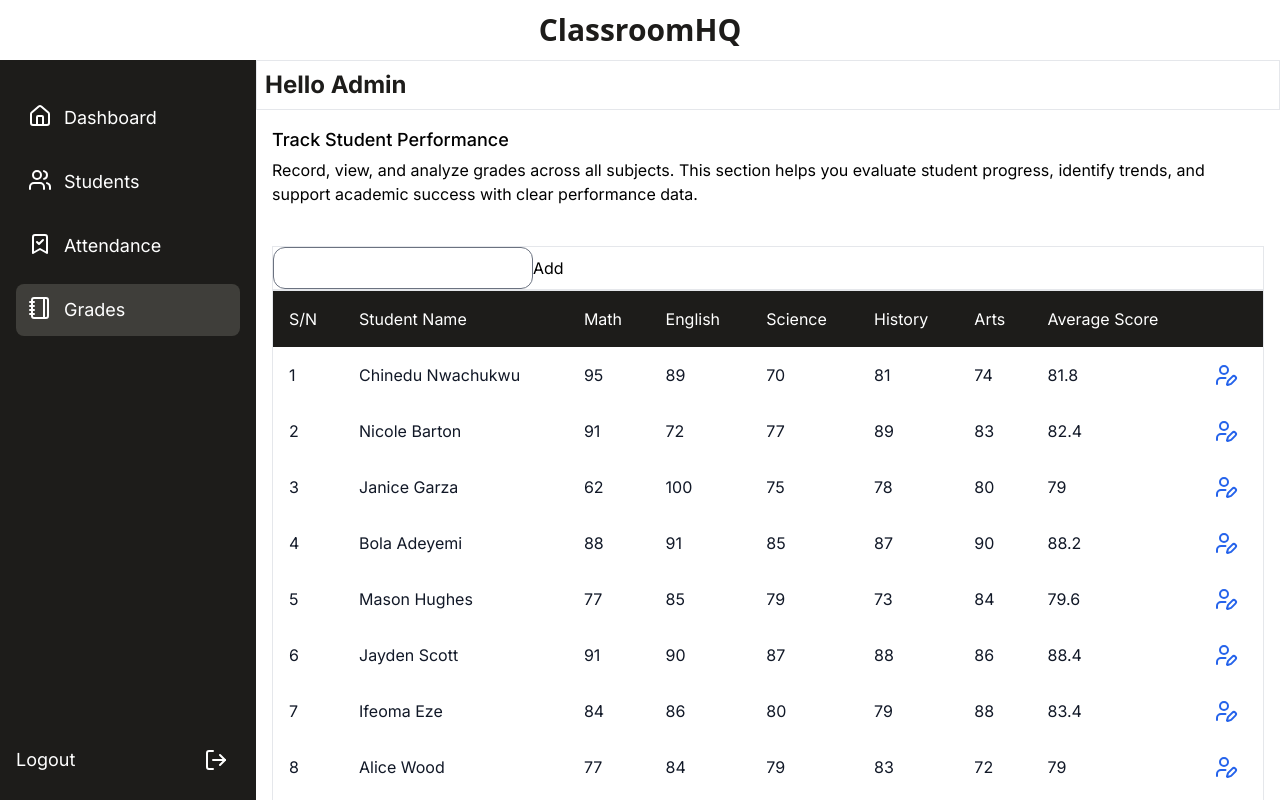
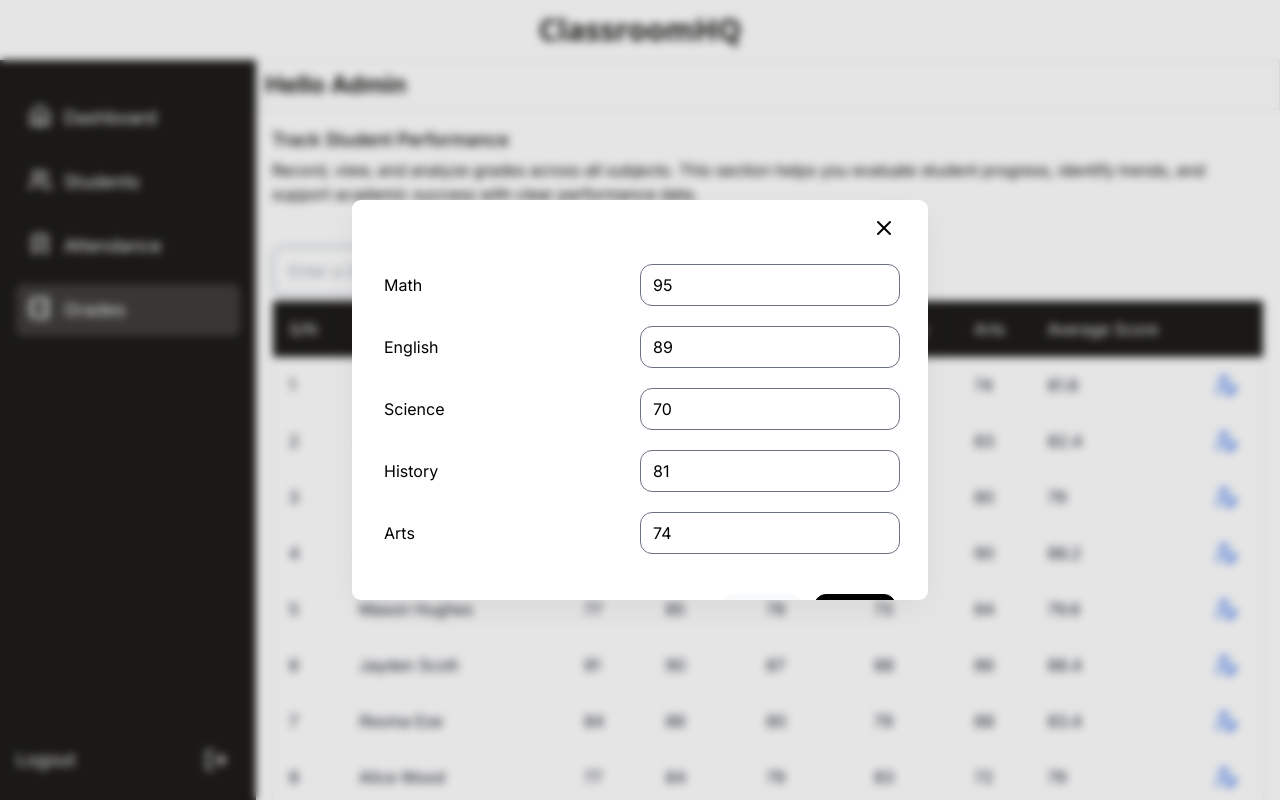
Before and after one commit to bMeen/classroomhq, a React (Vite) app: page /grades in a window 1280 px wide. Both pictures are taken after a click on the icon 1225 px from the left and 375 px from the top of the page. Built offline with nearby package versions, Linux system fonts and the light colour scheme; a web font is replaced by a local one.

Commit message:
major feat

```diff
--- a/src/components/Button.tsx
+++ b/src/components/Button.tsx
@@ -1,4 +1,4 @@
-type ButtonType = "default" | "success" | "danger" | "outline";
+type ButtonType = "default" | "success" | "danger" | "outline" | "action";
 
 type ButtonProps = {
   type?: ButtonType;
@@ -7,19 +7,22 @@ type ButtonProps = {
   onClick?: () => void;
 };
 
-const base = "flex rounded-xl py-2 px-4 text-sm font-medium items-center gap-2";
+const base = "flex py-2 px-4 text-sm font-medium items-center gap-2";
 
 const styles = {
   default:
     base +
-    " bg-black text-white border-[1px] border-black hover:bg-slate-50 hover:text-black",
+    " bg-black rounded-xl text-white border-[1px] border-black hover:bg-slate-50 hover:text-black",
   success:
     base +
-    " bg-green-500 text-white :border-[1px] :border-green-500 hover:bg-slate-50 hover:text-green-500",
+    " bg-green-500 rounded-xl text-white :border-[1px] :border-green-500 hover:bg-slate-50 hover:text-green-500",
   danger:
     base +
-    " bg-red-500 text-white border-[1px] border-red-500 hover:bg-slate-50 hover:text-red-500",
-  outline: base + " border-[1px] text-slate-500 border-slate-50  bg-slate-50",
+    " bg-red-500 rounded-xl text-white border-[1px] border-red-500 hover:bg-slate-50 hover:text-red-500",
+  outline:
+    base +
+    " border-[1px] text-slate-500 border-slate-50 rounded-xl bg-slate-50",
+  action: base + "  rounded border-none px-2 py-1 text-sm text-white",
 };
 
 function Button({
--- a/src/context/StudentContext.tsx
+++ b/src/context/StudentContext.tsx
@@ -3,6 +3,7 @@ import {
   Actions,
   Attendance,
   Grade,
+  GradeScores,
   StudentsContextType,
   StudentsState,
 } from "../types";
@@ -31,6 +32,33 @@ const studentsReducer = (
           (student) => student.id !== action.payload.id,
         ),
       };
+
+    case "update-student":
+      return {
+        ...state,
+        mockStudents: state.mockStudents.map((student) =>
+          student.id === action.payload.id
+            ? { ...student, ...action.payload.updates }
+            : student,
+        ),
+      };
+
+    case "update-grade":
+      return {
+        ...state,
+        mockStudents: state.mockStudents.map((student) =>
+          student.id === action.payload.id
+            ? {
+                ...student,
+                grades: {
+                  ...student.grades,
+                  ...action.payload.updates,
+                } as GradeScores,
+              }
+            : student,
+        ),
+      };
+
     case "change-status":
       return {
         ...state,
--- a/src/features/attendance/Actions.tsx
+++ b/src/features/attendance/Actions.tsx
@@ -1,6 +1,6 @@
+import Button from "../../components/Button";
 import { useStudentsContext } from "../../context/StudentContext";
 import { Status } from "../../types";
-import Button from "./Button";
 
 type ActionType = {
   type: Status;
@@ -30,6 +30,7 @@ function Actions({ id }: { id: string }) {
       {ActionTypes.map((action) => {
         return (
           <Button
+            type="action"
             key={action.type}
             className={`capitalize ${action.class}`}
             onClick={() =>
--- a/src/features/grades/AddNewGrade.tsx
+++ b/src/features/grades/AddNewGrade.tsx
@@ -1,20 +1,34 @@
+import { useState } from "react";
+import Button from "../../components/Button";
 import { useStudentsContext } from "../../context/StudentContext";
 
-function AddNewGrade() {
+function AddNewSubject() {
+  const [subject, setSubject] = useState("");
   const { dispatch } = useStudentsContext();
 
+  const handleAddSubject = () => {
+    dispatch({ type: "new-subject", payload: { subject } });
+    setSubject("");
+  };
+
   return (
-    <div className="border">
-      <input />
-      <button
-        onClick={() =>
-          dispatch({ type: "new-subject", payload: { subject: "Biology" } })
-        }
+    <div className="relative mb-1 w-full max-w-80">
+      <input
+        type="text"
+        name="Subject"
+        value={subject}
+        placeholder="Enter a Subject"
+        className="w-full rounded-xl border border-slate-500 py-3 pl-4 pr-12"
+        onChange={(e) => setSubject(e.target.value)}
+      />
+      <Button
+        className="absolute right-2 top-1/2 -translate-y-1/2 font-normal"
+        onClick={handleAddSubject}
       >
         Add
-      </button>
+      </Button>
     </div>
   );
 }
 
-export default AddNewGrade;
+export default AddNewSubject;
--- /dev/null
+++ b/src/features/grades/EditGrade.tsx
@@ -0,0 +1,90 @@
+import { useForm } from "react-hook-form";
+import Button from "../../components/Button";
+import { useStudentsContext } from "../../context/StudentContext";
+import { DynamicSubject, GradeScores } from "../../types";
+import FormInput from "../../ui/FormInput";
+import FormRow from "../../ui/FormRow";
+import * as yup from "yup";
+import { yupResolver } from "@hookform/resolvers/yup";
+
+function EditGrade({
+  id,
+  onCloseModal,
+}: {
+  id: string;
+  onCloseModal?: () => void;
+}) {
+  const {
+    state: { mockStudents },
+    dispatch,
+  } = useStudentsContext();
+
+  const grades =
+    mockStudents.find((student) => student.id === id)?.grades ?? {};
+
+  const schema = yup.object().shape(
+    Object.keys(grades).reduce(
+      (acc, subject) => {
+        acc[subject] = yup
+          .number()
+          .typeError("Must be a valid number")
+          .required()
+          .min(0, "Score can't be less than 0")
+          .max(100, "Score can't be higher than 100");
+        return acc;
+      },
+      {} as Record<DynamicSubject, yup.NumberSchema>,
+    ),
+  ) as yup.ObjectSchema<GradeScores>;
+
+  const { register, handleSubmit, formState, getValues } = useForm<GradeScores>(
+    {
+      resolver: yupResolver(schema),
+      defaultValues: grades,
+    },
+  );
+
+  const { errors, dirtyFields } = formState;
+
+  function onSubmit() {
+    const values = getValues();
+    const updates = Object.keys(dirtyFields).reduce((acc, key) => {
+      const typedKey = key as keyof GradeScores;
+      acc[typedKey] = values[typedKey];
+      return acc;
+    }, {} as Partial<GradeScores>);
+    dispatch({ type: "update-grade", payload: { id, updates } });
+  }
+
+  return (
+    <form className="mt-4" onSubmit={handleSubmit(onSubmit)}>
+      <div className="w-full max-w-lg space-y-5">
+        {Object.entries(grades as GradeScores).map(([subject]) => (
+          <FormRow key={subject}>
+            <FormInput
+              id={subject}
+              label={subject}
+              error={errors[subject]?.message}
+            >
+              <input
+                type="text"
+                id={subject}
+                {...register(`${subject}`, {
+                  setValueAs: (value) => (value ? Number(value) : value),
+                })}
+              />
+            </FormInput>
+          </FormRow>
+        ))}
+      </div>
+      <div className="mt-5 flex justify-end gap-3 lg:mt-10">
+        <Button type="outline" onClick={() => onCloseModal?.()}>
+          Cancel
+        </Button>
+        <Button>Update</Button>
+      </div>
+    </form>
+  );
+}
+
+export default EditGrade;
--- a/src/features/grades/columns.tsx
+++ b/src/features/grades/columns.tsx
@@ -1,6 +1,8 @@
 import { ColumnDef } from "@tanstack/react-table";
 import { DynamicSubject, Grade } from "../../types";
 import { UserPen } from "lucide-react";
+import Modal from "../../components/Modal";
+import EditGrade from "./EditGrade";
 
 export function useCustomColumns(
   subjects: DynamicSubject[],
@@ -15,10 +17,9 @@ export function useCustomColumns(
       header: "Student Name",
     },
     ...subjects.map((subject) => ({
-      header: subject,
+      header: () => <span className="capitalize">{subject}</span>,
       id: subject,
       accessorFn: (row: Grade) => row.grades[subject],
-      //cell: ({ getValue }) => <span>{getValue()}</span>,
     })),
     {
       accessorKey: "average_score",
@@ -26,9 +27,16 @@ export function useCustomColumns(
     },
     {
       id: "actions",
-      cell: () => (
+      cell: ({ row }) => (
         <div>
-          <UserPen className="text-blue-600" />
+          <Modal>
+            <Modal.Open opens="edit-grade">
+              <UserPen className="text-blue-600" />
+            </Modal.Open>
+            <Modal.Window name="edit-grade">
+              <EditGrade id={row.original.id} />
+            </Modal.Window>
+          </Modal>
         </div>
       ),
     },
--- a/src/features/student/Details.tsx
+++ b/src/features/student/Details.tsx
@@ -58,9 +58,11 @@ function Details() {
             <input
               type="text"
               id="gender"
-              {...register("gender")}
+              {...register("gender", {
+                setValueAs: (value) => (value ? value.toLowerCase() : value),
+              })}
               disabled
-              className="cursor-not-allowed"
+              className="cursor-not-allowed capitalize"
             />
           </FormInput>
         </FormRow>
--- a/src/features/students/StudentForm.tsx
+++ b/src/features/students/StudentForm.tsx
@@ -1,26 +1,58 @@
 import { useForm } from "react-hook-form";
-import { FormValues, GradeScores, schema, Status } from "../../types";
+import { FormValues, Gender, GradeScores, schema, Status } from "../../types";
 import FormInput from "../../ui/FormInput";
 import FormRow from "../../ui/FormRow";
 import Button from "../../components/Button";
 import { yupResolver } from "@hookform/resolvers/yup";
 import { useStudentsContext } from "../../context/StudentContext";
 import { generateStudentId } from "../../lib/utils";
+import { useNavigate } from "react-router-dom";
 
 function StudentForm({
+  id,
   onCloseModal,
 }: {
   id?: string;
   onCloseModal?: () => void;
 }) {
+  const navigate = useNavigate();
   const { state, dispatch } = useStudentsContext();
-  const { register, handleSubmit, reset, formState } = useForm<FormValues>({
+
+  const isEditSession = Boolean(id);
+
+  const currentStudent = state.mockStudents.find(
+    (student) => student.id === id,
+  );
+
+  const editValues = {
+    fullName: currentStudent?.fullName,
+    dateOfBirth: currentStudent?.dateOfBirth,
+    gender: currentStudent?.gender as Gender,
+    address: currentStudent?.address,
+    guardianName: currentStudent?.guardianName,
+    guardianEmail: currentStudent?.guardianEmail,
+    guardianPhone: currentStudent?.guardianPhone,
+  };
+
+  const { register, handleSubmit, reset, formState, getValues } =
+    useForm<FormValues>({
       resolver: yupResolver(schema),
-    defaultValues: {},
+      defaultValues: isEditSession ? editValues : {},
     });
-  const { errors } = formState;
+  const { errors, dirtyFields } = formState;
 
   const onSubmit = (data: FormValues) => {
+    const values = getValues();
+    if (isEditSession) {
+      const updates = Object.keys(dirtyFields).reduce((acc, key) => {
+        const typedKey = key as keyof FormValues;
+        acc[typedKey] = values[typedKey];
+        return acc;
+      }, {} as Partial<FormValues>);
+
+      navigate(`/student/${id}`);
+      dispatch({ type: "update-student", payload: { id: id!, updates } });
+    } else {
       const id = generateStudentId(state.mockStudents);
       const status = "present" as Status;
       const attendance = { present: 0, late: 0, absent: 0 };
@@ -30,15 +62,16 @@ function StudentForm({
         return acc;
       }, {} as GradeScores);
       const newStudent = { ...data, id, status, attendance, grades };
-    console.log("Form Submitted", newStudent);
       dispatch({ type: "add-student", payload: newStudent });
+      reset();
+      navigate(`/student/${id}`);
+    }
     onCloseModal?.();
-    reset();
   };
 
   return (
     <form className="mt-4" onSubmit={handleSubmit(onSubmit)}>
-      <div className="w-full max-w-lg space-y-5">
+      <div className="space-y-5">
         <FormRow>
           <FormInput
             id="fullName"
@@ -58,12 +91,20 @@ function StudentForm({
               type="text"
               id="date-of-birth"
               {...register("dateOfBirth")}
+              placeholder="YYYY-MM-DD"
             />
           </FormInput>
         </FormRow>
         <FormRow>
           <FormInput id="gender" label="Gender" error={errors.gender?.message}>
-            <input type="text" id="gender" {...register("gender")} />
+            <input
+              type="text"
+              id="gender"
+              className="capitalize"
+              {...register("gender", {
+                setValueAs: (value) => (value ? value.toLowerCase() : value),
+              })}
+            />
           </FormInput>
         </FormRow>
         <FormRow>
@@ -120,7 +161,11 @@ function StudentForm({
         <Button type="outline" onClick={() => onCloseModal?.()}>
           Cancel
         </Button>
+        {isEditSession ? (
+          <Button>Update</Button>
+        ) : (
           <Button type="success">Add</Button>
+        )}
       </div>
     </form>
   );
--- a/src/pages/Grades.tsx
+++ b/src/pages/Grades.tsx
@@ -1,5 +1,5 @@
 import SubHeading from "../components/SubHeading";
-import AddNewGrade from "../features/grades/AddNewGrade";
+import AddNewSubject from "../features/grades/AddNewGrade";
 
 import Table from "../features/grades/Table";
 
@@ -11,7 +11,7 @@ function Grades() {
         paragraph="Record, view, and analyze grades across all subjects. This section helps you evaluate student progress, identify trends, and support academic success with clear performance data."
       />
 
-      <AddNewGrade />
+      <AddNewSubject />
 
       <Table />
     </div>
```
Also changed, not shown: src/features/attendance/Button.tsx (deleted, +0 -18 lines), src/features/students/Actions.tsx (+10 -1 lines), src/types.ts (+17 -1 lines). Lines whose indentation alone changed are shown as unchanged.
